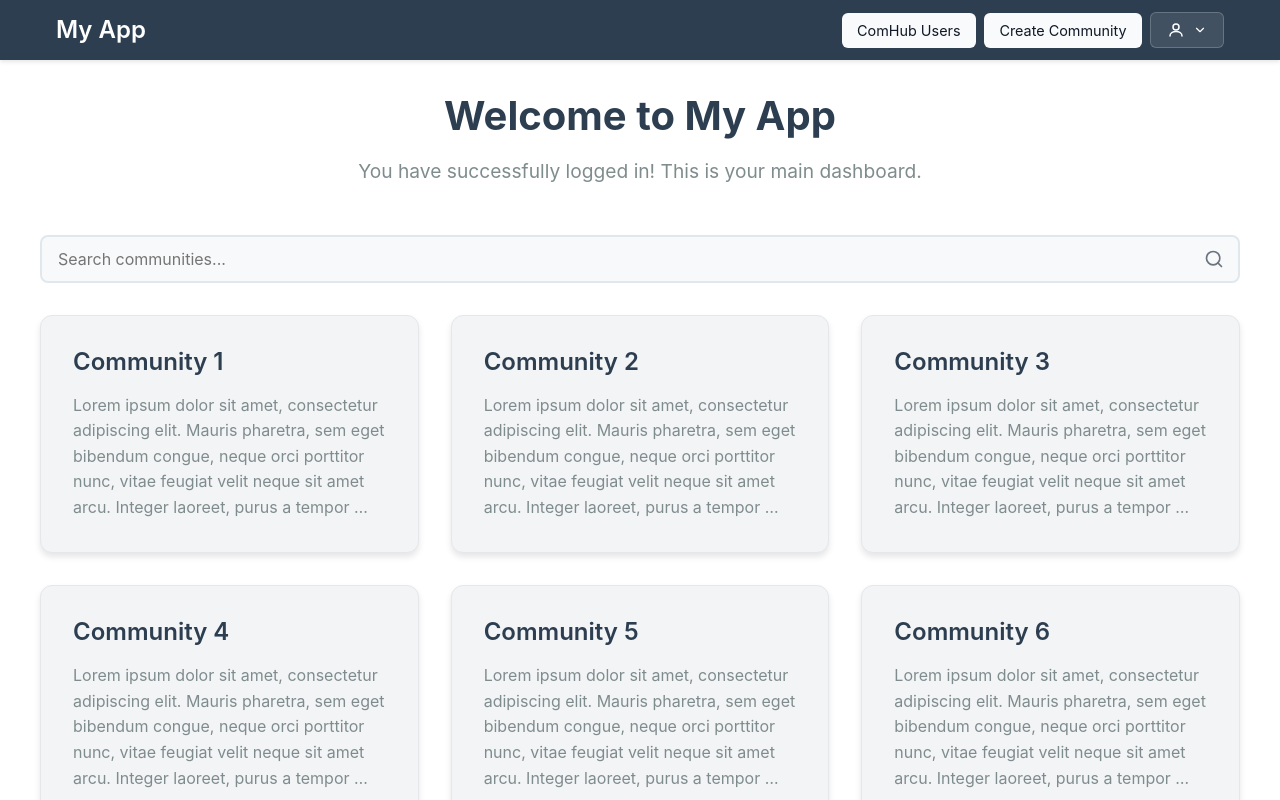
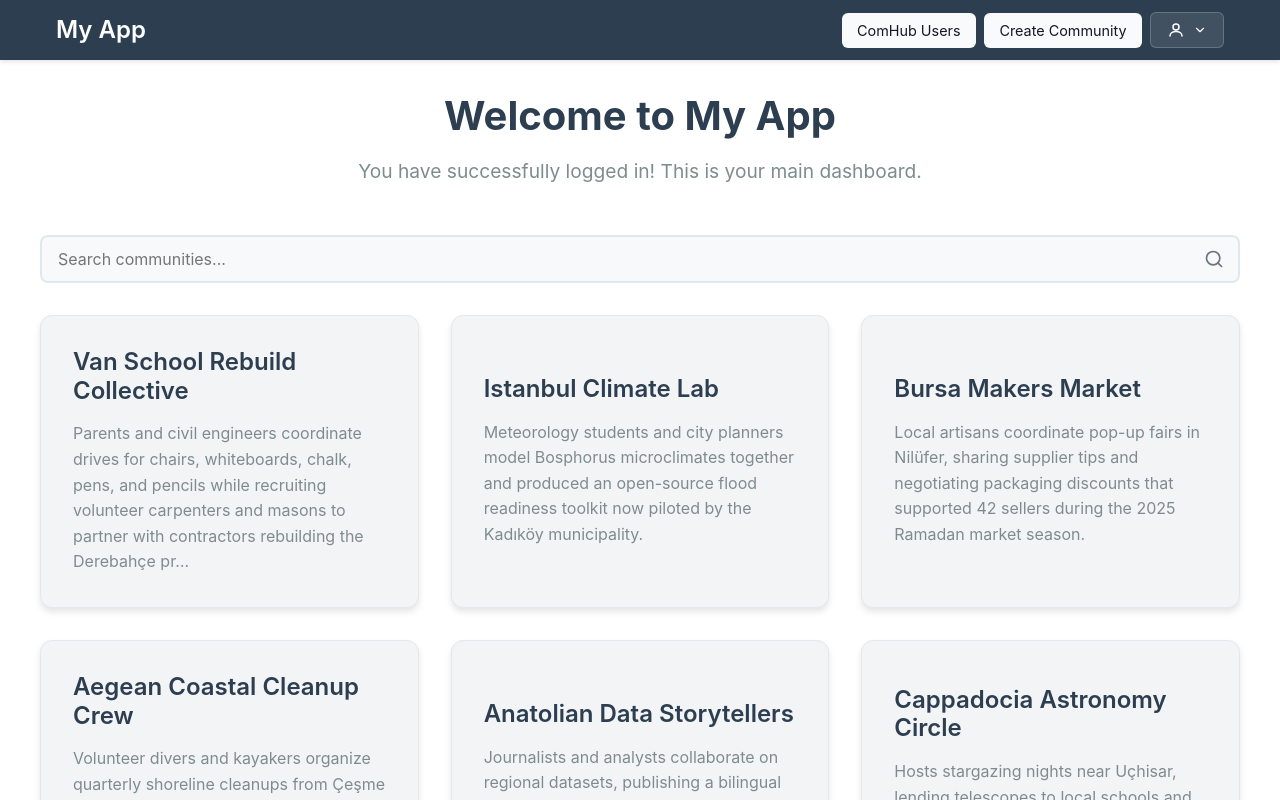
Before and after one commit to esranrzm/SWE599-Project, a React app in the folder frontend/: page / in a window 1280 px wide. Both pictures are taken after typing "Sample", "Sample123" into the empty fields and a click on the button "Log In". Shown: the top 800 px of the page. Built offline with nearby package versions, Linux system fonts and the light colour scheme; the HTML template or start-up script is replaced by a standard one.

Commit message:
applied realistic data mocks

```diff
--- a/frontend/src/components/OtherUserProfile.jsx
+++ b/frontend/src/components/OtherUserProfile.jsx
@@ -15,12 +15,52 @@ const OtherUserProfile = ({ user, onOpenCommunity }) => {
 
   // Mock user's communities data
   const userCommunities = useMemo(() => {
-    const lorem = 'Lorem ipsum dolor sit amet, consectetur adipiscing elit. Mauris pharetra, sem eget bibendum congue, neque orci porttitor nunc, vitae feugiat velit neque sit amet arcu. ';
+    const communities = [
+      {
+        title: `${user.username} • Youth Coding Lab`,
+        description:
+          'Weekly after-school program at Çankaya Science Center where volunteers help teens build dashboards for the Ankara Marathon charity drive.',
+      },
+      {
+        title: `${user.username} • Open Streets Ankara`,
+        description:
+          'Coordinates Sunday bike rides with Ankara Metropolitan Municipality and introduced traffic-calming pop-ups along Tunalı Hilmi in April 2025.',
+      },
+      {
+        title: `${user.username} • Refugee Language Exchange`,
+        description:
+          'Matches Turkish and Syrian neighbors for conversation hours, collecting 600 vocabulary cards published online for newcomers.',
+      },
+      {
+        title: `${user.username} • Sustainable Campus Forum`,
+        description:
+          'Brings together student clubs tracking energy use and secured a grant to retrofit dormitory lighting with smart sensors in autumn 2024.',
+      },
+      {
+        title: `${user.username} • Community Science Nights`,
+        description:
+          'Hosts hands-on experiments in local libraries and partnered with TED University physics faculty to demo low-cost lab kits.',
+      },
+      {
+        title: `${user.username} • Inclusive Design Roundtable`,
+        description:
+          'Runs quarterly critiques for accessibility advocates and produced a shared checklist now adopted by three Ankara NGOs.',
+      },
+      {
+        title: `${user.username} • Civic Data Commons`,
+        description:
+          'Maintains open datasets on public transit punctuality while volunteers built dashboards highlighting late-night service gaps after citizen feedback.',
+      },
+      {
+        title: `${user.username} • Tech for Heritage Labs`,
+        description:
+          'Digitizes historical archives with 3D scanning weekends and collaborated with the Museum of Anatolian Civilizations on a virtual exhibit.',
+      },
+    ];
 
-    return Array.from({ length: 8 }).map((_, i) => ({
-      id: i + 1,
-      title: `${user.username}'s Community ${i + 1}`,
-      description: lorem.repeat((i % 3) + 2),
+    return communities.map((community, index) => ({
+      id: index + 1,
+      ...community,
     }));
   }, [user.username]);
 
--- a/frontend/src/components/community/MainScreen.jsx
+++ b/frontend/src/components/community/MainScreen.jsx
@@ -4,15 +4,107 @@ import './MainScreen.css';
 const MainScreen = ({ onOpenCommunity }) => {
   const [searchQuery, setSearchQuery] = useState('');
 
-  const allCards = useMemo(() => {
-    const lorem =
-      'Lorem ipsum dolor sit amet, consectetur adipiscing elit. Mauris pharetra, sem eget bibendum congue, neque orci porttitor nunc, vitae feugiat velit neque sit amet arcu. Integer laoreet, purus a tempor pulvinar, arcu eros lacinia massa, non interdum libero nibh eu risus. ';
-    return Array.from({ length: 15 }).map((_, i) => ({
-      id: i + 1,
-      title: `Community ${i + 1}`,
-      description: lorem.repeat(((i % 3) + 1)),
-    }));
-  }, []);
+  const allCards = useMemo(
+    () => [
+      {
+        id: 1,
+        title: 'Van School Rebuild Collective',
+        description:
+          'Parents and civil engineers coordinate drives for chairs, whiteboards, chalk, pens, and pencils while recruiting volunteer carpenters and masons to partner with contractors rebuilding the Derebahçe primary school after the winter storm collapse.',
+      },
+      {
+        id: 2,
+        title: 'Istanbul Climate Lab',
+        description:
+          'Meteorology students and city planners model Bosphorus microclimates together and produced an open-source flood readiness toolkit now piloted by the Kadıköy municipality.',
+      },
+      {
+        id: 3,
+        title: 'Bursa Makers Market',
+        description:
+          'Local artisans coordinate pop-up fairs in Nilüfer, sharing supplier tips and negotiating packaging discounts that supported 42 sellers during the 2025 Ramadan market season.',
+      },
+      {
+        id: 4,
+        title: 'Aegean Coastal Cleanup Crew',
+        description:
+          'Volunteer divers and kayakers organize quarterly shoreline cleanups from Çeşme to Kuşadası and have logged 18 tons of waste removed since 2022 with transparent impact dashboards.',
+      },
+      {
+        id: 5,
+        title: 'Anatolian Data Storytellers',
+        description:
+          'Journalists and analysts collaborate on regional datasets, publishing a bilingual housing affordability report cited by Anadolu Agency in May 2025.',
+      },
+      {
+        id: 6,
+        title: 'Cappadocia Astronomy Circle',
+        description:
+          'Hosts stargazing nights near Uçhisar, lending telescopes to local schools and curating a dark-sky guide for visiting campers.',
+      },
+      {
+        id: 7,
+        title: 'Trabzon Heritage Kitchen',
+        description:
+          'Food historians digitize Black Sea family recipes and recently launched livestream cooking classes featuring grandmothers from Sürmene.',
+      },
+      {
+        id: 8,
+        title: 'Women in Rail Türkiye',
+        description:
+          'Engineers and conductors mentor students, arranging job-shadow days with TCDD and securing 12 internship placements last summer.',
+      },
+      {
+        id: 9,
+        title: 'Van Lake Wildlife Watch',
+        description:
+          'Citizen scientists track waterbird migration and maintain a shared dataset that WWF Türkiye uses to plan wetland restoration.',
+      },
+      {
+        id: 10,
+        title: 'Ankara Tech Innovators',
+        description:
+          'Runs monthly hardware hack nights at Bilkent Cyberpark, where volunteers prototype civic tech solutions like low-cost air-quality sensors deployed across Çankaya in spring 2024.',
+      },
+      {
+        id: 11,
+        title: 'Eskişehir Game Dev Guild',
+        description:
+          'Indie developers host playtest evenings at Atatürk Culture Centre and shipped four mobile titles showcased during the 2025 Indie Expo.',
+      },
+      {
+        id: 12,
+        title: 'Mediterranean Film Exchange',
+        description:
+          'Filmmakers share equipment and critique sessions, coordinating a short-film residency aligned with the Antalya Golden Orange Festival.',
+      },
+      {
+        id: 13,
+        title: 'Black Sea Trail Runners',
+        description:
+          'Organizes sunrise trail runs and safety clinics while maintaining a route-mapping app for beginner-friendly segments near Rize.',
+      },
+      {
+        id: 14,
+        title: 'Inclusive Design Ankara',
+        description:
+          'UX professionals run accessibility audits for NGOs and delivered volunteer training to the Turkish Red Crescent digital team in February 2025.',
+      },
+      {
+        id: 15,
+        title: 'Izmir Circular Fashion Hub',
+        description:
+          'Designers experiment with textile recycling and operate a fabric swap library that now serves 300 members across Konak.',
+      },
+      {
+        id: 16,
+        title: 'Gaziantep Robotics League',
+        description:
+          'High school mentors support FIRST Tech Challenge teams and helped rebuild lab space after the 2023 earthquakes using donated equipment.',
+      },
+    ],
+    [],
+  );
 
   const filteredCards = useMemo(() => {
     if (!searchQuery.trim()) {
--- a/frontend/src/components/community/MyCommunities.jsx
+++ b/frontend/src/components/community/MyCommunities.jsx
@@ -7,21 +7,102 @@ const MyCommunities = ({ onOpenCommunity }) => {
 
   // Mock data - in a real app, this would come from API/state
   const allCards = useMemo(() => {
-    const lorem = 'Lorem ipsum dolor sit amet, consectetur adipiscing elit. Mauris pharetra, sem eget bibendum congue, neque orci porttitor nunc, vitae feugiat velit neque sit amet arcu. Integer laoreet, purus a tempor pulvinar, arcu eros lacinia massa, non interdum libero nibh eu risus. ';
+    const created = [
+      {
+        id: 'created-1',
+        title: 'Neighborhood Solar Coalition',
+        description:
+          'Started weekend workshops with rooftop installers in Çankaya and helped 14 apartment boards evaluate net-metering proposals using shared spreadsheets.',
+        type: 'created',
+      },
+      {
+        id: 'created-2',
+        title: 'Ankara Open Library Network',
+        description:
+          'Maintains curbside book exchange cabinets, scheduling volunteers for weekly restocks and read-aloud afternoons for children.',
+        type: 'created',
+      },
+      {
+        id: 'created-3',
+        title: 'Urban Farming Lab',
+        description:
+          'Converted an unused parking lot near Kolej metro into raised-bed gardens and coordinates drip-irrigation training with Hacettepe horticulture students.',
+        type: 'created',
+      },
+      {
+        id: 'created-4',
+        title: 'Tech for Accessibility Meetup',
+        description:
+          'Brings developers and disability advocates together, prototyping a voice-guided museum tour showcased at CerModern in March 2025.',
+        type: 'created',
+      },
+      {
+        id: 'created-5',
+        title: 'Community Disaster Response Playbook',
+        description:
+          'Documented shelter logistics based on February 2023 earthquake deployments and distributes updated checklists to neighborhood leaders each quarter.',
+        type: 'created',
+      },
+    ];
 
-    const created = Array.from({ length: 5 }).map((_, i) => ({
-      id: `created-${i + 1}`,
-      title: `My Community ${i + 1}`,
-      description: lorem.repeat(((i % 3) + 1)),
-      type: 'created'
-    }));
-
-    const contributed = Array.from({ length: 8 }).map((_, i) => ({
-      id: `contributed-${i + 1}`,
-      title: `Contributed Community ${i + 1}`,
-      description: lorem.repeat(((i % 3) + 1)),
-      type: 'contributed'
-    }));
+    const contributed = [
+      {
+        id: 'contributed-1',
+        title: 'Kadıköy Cycling Coalition',
+        description:
+          'Assisted with data collection for Sunday open-street pilots and authored blog posts analyzing the impact on local shops.',
+        type: 'contributed',
+      },
+      {
+        id: 'contributed-2',
+        title: 'İzmir Food Rescue Alliance',
+        description:
+          'Volunteered in midnight surplus pickups and built Airtable automations linking markets with shelters before Bayram.',
+        type: 'contributed',
+      },
+      {
+        id: 'contributed-3',
+        title: 'STEM Sisters Mentorship',
+        description:
+          'Coached a high school robotics team preparing for Teknofest and helped secure sponsorship from a local manufacturing cooperative.',
+        type: 'contributed',
+      },
+      {
+        id: 'contributed-4',
+        title: 'Anatolian Storytelling Festival',
+        description:
+          'Co-produced the digital program with live-captioning and curated community storytellers from Kars to Antalya.',
+        type: 'contributed',
+      },
+      {
+        id: 'contributed-5',
+        title: 'Zero Waste Dorms Initiative',
+        description:
+          'Ran compost workshops and monitored waste-sorting compliance using QR code check-ins across campus dormitories.',
+        type: 'contributed',
+      },
+      {
+        id: 'contributed-6',
+        title: 'Ankara Civic Tech Commons',
+        description:
+          'Contributed map layers for accessible transit stations and moderated monthly lightning talk sessions.',
+        type: 'contributed',
+      },
+      {
+        id: 'contributed-7',
+        title: 'Eastern Black Sea Trail Alliance',
+        description:
+          'Helped mark trailheads and produced bilingual safety briefings distributed to hikers last summer.',
+        type: 'contributed',
+      },
+      {
+        id: 'contributed-8',
+        title: 'Makers without Borders Turkey Chapter',
+        description:
+          'Fabricated open-source medical device parts during 2024 supply shortages, coordinating shipments with field clinics.',
+        type: 'contributed',
+      },
+    ];
 
     return { created, contributed };
   }, []);
```
